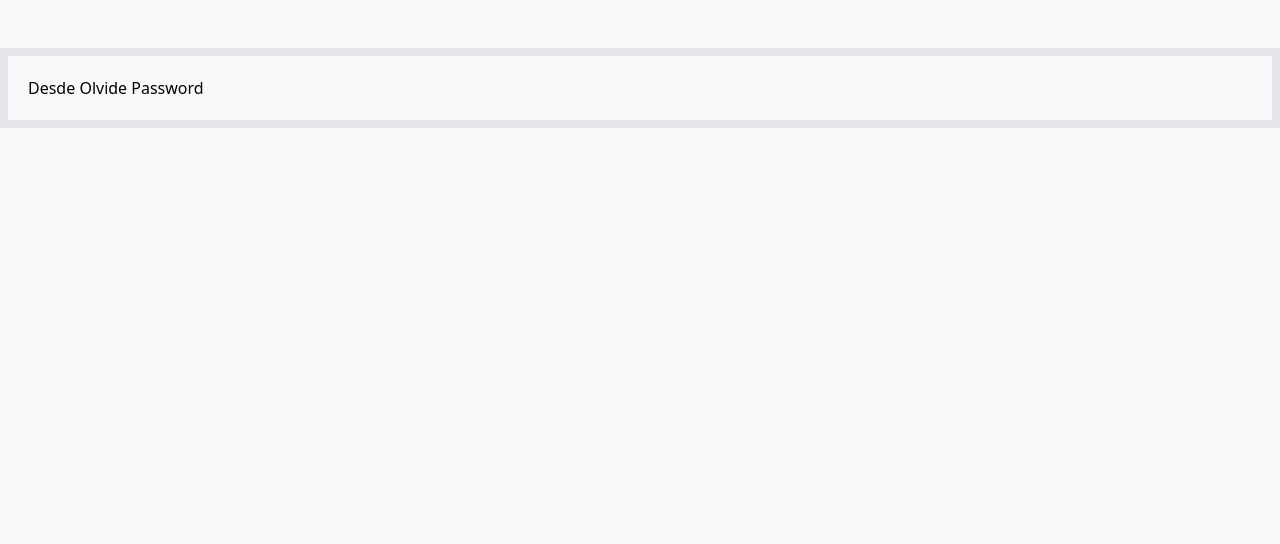
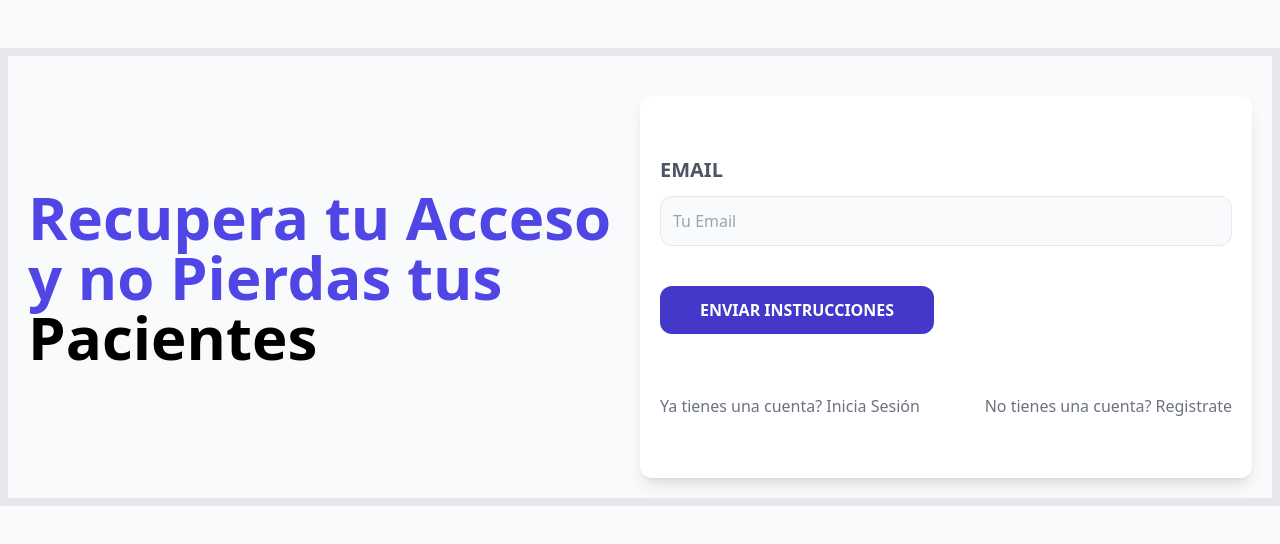
Before and after one commit to 96vladi/apv, a React (Vite) app in the folder frontend/: page /olvide-password in a window 1280 px wide. Shown: the top 544 px of the page. Built offline with nearby package versions, Linux system fonts and the light colour scheme.

Commit message:
olvidePasswod-screen

```diff
--- a/frontend/src/paginas/OlvidePassword.jsx
+++ b/frontend/src/paginas/OlvidePassword.jsx
@@ -1,9 +1,46 @@
 import React from 'react'
+import { Link } from 'react-router-dom';
 
 export const OlvidePassword = () => {
   return (
     <>
-      <h1>Desde Olvide Password</h1>
+      <div>
+        <h1 className='text-indigo-600 font-black text-6xl'>
+          Recupera tu Acceso y no Pierdas tus <span className='text-black'>Pacientes</span>
+        </h1>
+      </div>
+      <div className='mt-20 md:mt-5 shadow-lg px-5 py-10 rounded-xl bg-white'>
+        <form>
+          <div className='my-5'>
+            <label className='uppercase text-gray-600 block text-xl font-bold'>
+              Email
+            </label>
+            <input
+              type="email"
+              placeholder='Tu Email'
+              className='border w-full p-3 mt-3 bg-gray-50 rounded-xl'
+            />
+          </div>
+          <input
+            type='submit'
+            value='Enviar Instrucciones'
+            className='bg-indigo-700 w-full py-3 px-10 rounded-xl text-white uppercase
+              font-bold mt-5 hover:cursor-pointer hover:bg-indigo-900 md:w-auto'
+          />
+        </form>
+        <nav className='mt-10 lg:flex lg:justify-between'>
+            <Link
+              to='/'
+              className='block text-center my-5 text-gray-500'>
+              Ya tienes una cuenta? Inicia Sesión
+            </Link>
+            <Link
+              to='/registrar'
+              className='block text-center my-5 text-gray-500'>
+              No tienes una cuenta? Registrate
+            </Link>
+        </nav>
+      </div>
     </>
   )
 }
--- a/frontend/src/paginas/Registrar.jsx
+++ b/frontend/src/paginas/Registrar.jsx
@@ -53,7 +53,7 @@
           </div>
           <input
             type='submit'
-            value='iniciar Sesion'
+            value='Crear Cuenta'
             className='bg-indigo-700 w-full py-3 px-10 rounded-xl text-white uppercase
               font-bold mt-5 hover:cursor-pointer hover:bg-indigo-900 md:w-auto'
           />
```
